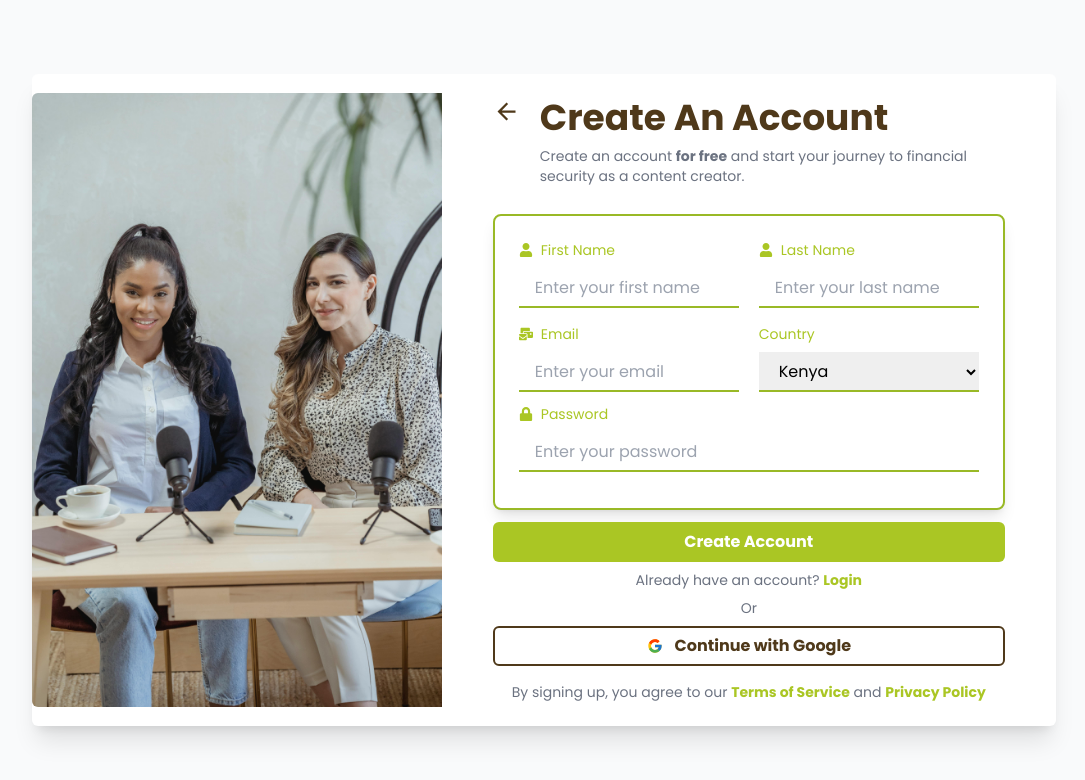
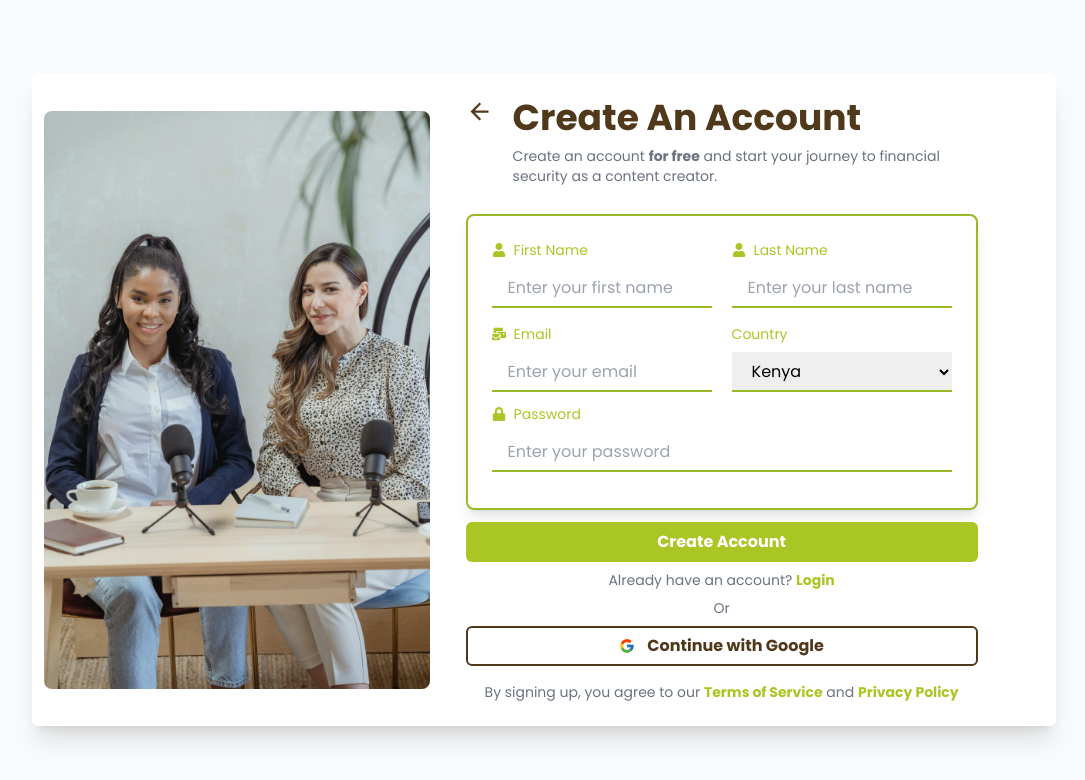
Before and after one commit to MuchiriTheDev/Content, a React (Vite) app: page /signup in a window 1280 px wide. Shown: the top 780 px of the page, without its empty margins (96-1181 px from the left). Built offline with nearby package versions, Linux system fonts and the light colour scheme.

Commit message:
fix: Update layout and styling in Login and SignUp components for better responsiveness and visual appeal

```diff
--- a/src/Pages/AuthRelatedPage/Login.jsx
+++ b/src/Pages/AuthRelatedPage/Login.jsx
@@ -12,7 +12,7 @@ const Login = () => {
       initial={{ opacity: 0 }}
       animate={{ opacity: 1 }}
       transition={{ duration: 0.8 }}
-      className="w-screen h-fit min-h-screen bg-gray-50 flex items-center justify-center"
+      className="w-screen h-fit md:min-h-screen bg-gray-50 flex mt-10 md:items-center justify-center"
     >
       <motion.div
         initial={{ y: 50, opacity: 0 }}
@@ -25,16 +25,16 @@ const Login = () => {
           initial={{ x: -100, opacity: 0 }}
           animate={{ x: 0, opacity: 1 }}
           transition={{ duration: 0.8, delay: 0.4 }}
-          className="hidden md:block h-full w-[40%] overflow-hidden rounded-l-md"
+          className="hidden md:block h-full w-[40%] overflow-hidden px-3 py-2"
         >
-          <img src={assets.login} className="w-full h-full object-cover" alt="Login" />
+          <img src={assets.login} className="w-full h-full object-cover rounded-lg" alt="Login" />
         </motion.div>
         {/* Form Container */}
         <motion.div
           initial={{ x: 100, opacity: 0 }}
           animate={{ x: 0, opacity: 1 }}
           transition={{ duration: 0.8, delay: 0.4 }}
-          className="h-full w-full md:w-[60%] flex items-center justify-center relative p-4 md:p-6"
+          className="h-full w-full md:w-[60%] flex items-center  relative p-4 md:p-6"
         >
           <form className="w-full max-w-lg">
             {/* Heading */}
--- a/src/Pages/AuthRelatedPage/SignUp.jsx
+++ b/src/Pages/AuthRelatedPage/SignUp.jsx
@@ -12,7 +12,7 @@ const SignUp = () => {
       initial={{ opacity: 0 }}
       animate={{ opacity: 1 }}
       transition={{ duration: 0.8 }}
-      className="w-screen h-fit min-h-screen bg-gray-50 flex items-center justify-center"
+      className="w-screen h-fit md:min-h-screen bg-gray-50 flex items-center justify-center"
     >
       <motion.div
         initial={{ y: 50, opacity: 0 }}
@@ -25,16 +25,16 @@ const SignUp = () => {
           initial={{ x: -100, opacity: 0 }}
           animate={{ x: 0, opacity: 1 }}
           transition={{ duration: 0.8, delay: 0.4 }}
-          className="hidden md:block h-full w-[40%] overflow-hidden rounded-l-md"
+          className="hidden md:flex h-full w-[40%] overflow-hidden items-center justify-center px-3"
         >
-          <img src={assets.signup} className="w-fit h-full object-cover" alt="Signup" />
+          <img src={assets.signup} className="w-fit h-full object-cover rounded-lg" alt="Signup" />
         </motion.div>
         {/* Form Container */}
         <motion.div
           initial={{ x: 100, opacity: 0 }}
           animate={{ x: 0, opacity: 1 }}
           transition={{ duration: 0.8, delay: 0.4 }}
-          className="h-full w-full md:w-[60%] flex items-center justify-center relative p-4 md:p-6"
+          className="h-full w-full md:w-[60%] flex items-center  relative p-4 py-8 md:p-6"
         >
           <form className="w-full max-w-lg">
             {/* Heading */}
```
